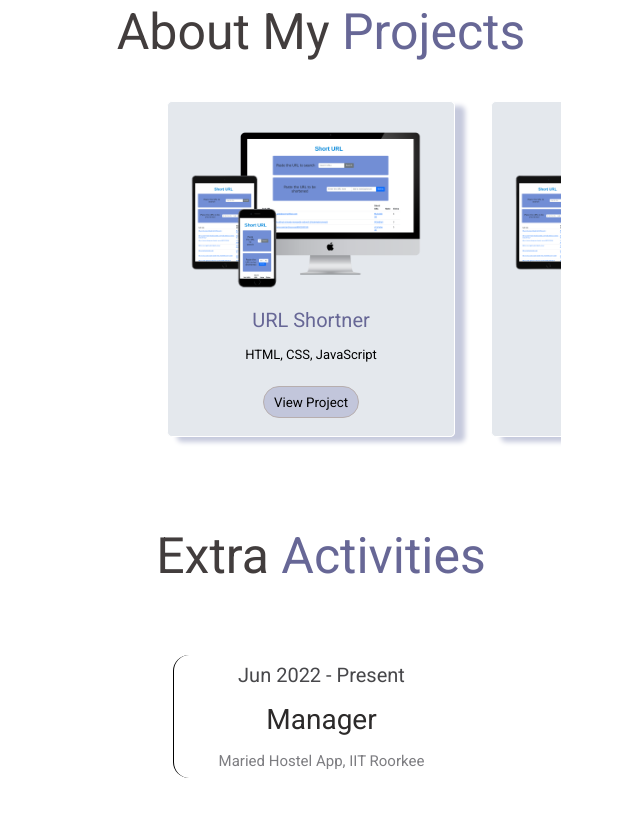
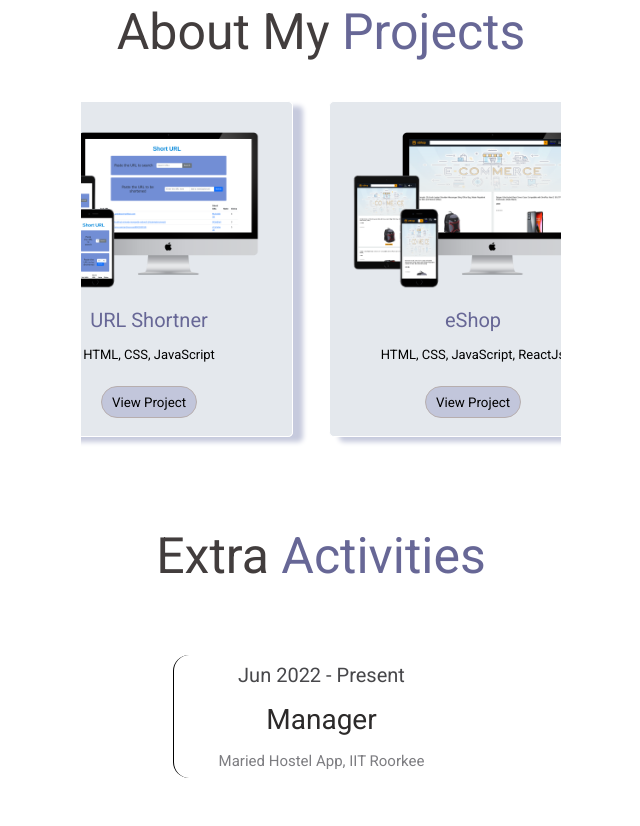
Before and after one commit to Lalit9025/My-Old-Portfolio-Website, a React (Create React App) app: page / in a window 1280 px wide. Shown: the part 1360-2186 px from the top of the page, without its empty margins (319-959 px from the left). Built offline with nearby package versions, Linux system fonts and the light colour scheme.

Commit message:
projects update

```diff
--- a/src/components/Rside/Projects/projects.jsx
+++ b/src/components/Rside/Projects/projects.jsx
@@ -1,8 +1,9 @@
 import "./projects.css";
-import {GrProjects} from "react-icons/gr";
 import { ProjectBox } from "./project-box";
-import {BiCodeAlt} from "react-icons/bi"
 import Image1 from "./url.png";
+import Image2 from "./image2.png"
+import Image3 from "./image3.png"
+
 
 
 const Projects = () => {
@@ -20,12 +21,13 @@ return(
                       <div className="pr-1">
                               <ProjectBox img ={Image1} heading ={"URL Shortner"} des ={"HTML, CSS, JavaScript"} link="https://url-shortner-cls3.onrender.com"/>
                       </div>
-
-
-
                       <div className="pr-1">
-                            <ProjectBox img ={Image1} heading ={"URL Shortner"} des ={"HTML, CSS, JavaScript"}
-                            link="https://url-shortner-cls3.onrender.com"/>
+                            <ProjectBox img ={Image2} heading ={"eShop"} des ={"HTML, CSS, JavaScript, ReactJs"}
+                            link="https://eshop-fb048.web.app/"/>
+                      </div>
+                      <div className="pr-1">
+                            <ProjectBox img ={Image3} heading ={"solo-web"} des ={"HTML, CSS, JavaScript, ReactJs"}
+                            link="https://solo-web-d274a.web.app/"/>
                       </div>
                 </div>
             </div>
```
Also changed, not shown: src/components/Rside/Projects/image2.png (added), src/components/Rside/Projects/image3.png (added).
